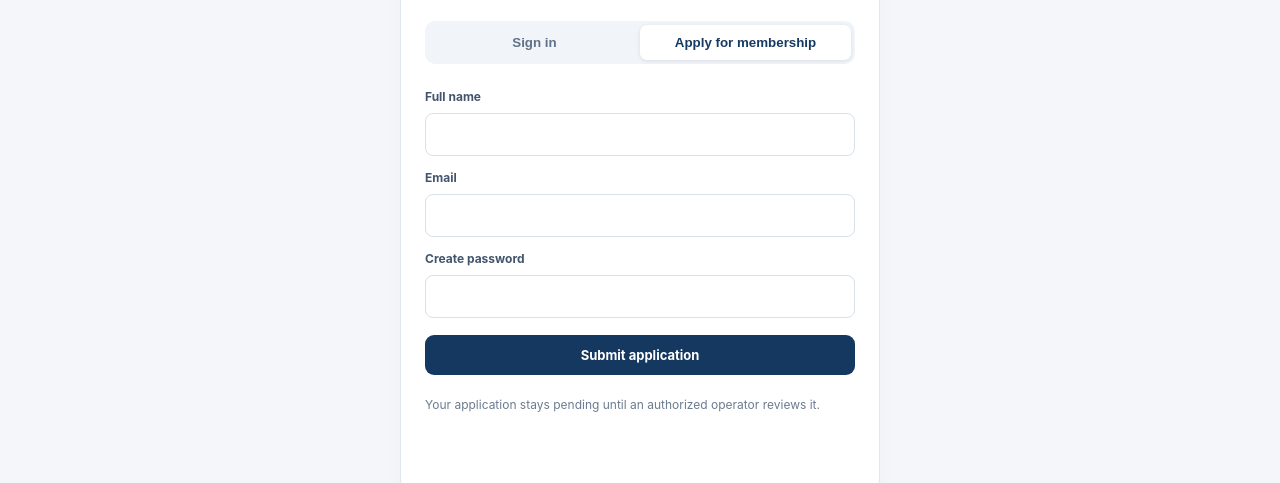
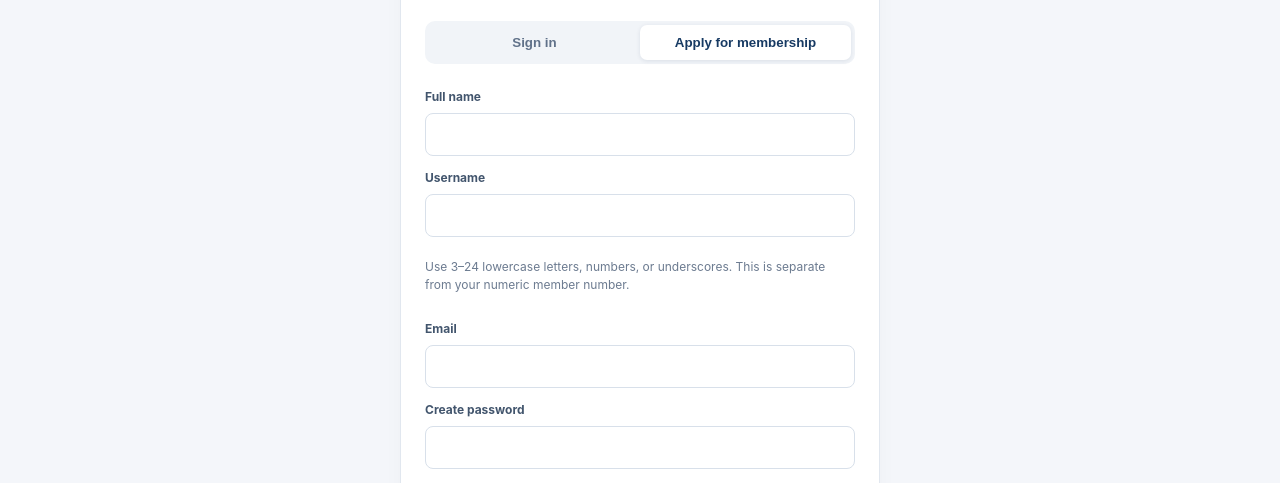
Before and after one commit to iamtheoracle/American-Vanguard-credit-union, a website: page member-portal.html in a window 1280 px wide. Both pictures are taken after a click on the button "Apply for membership". Shown: the part 273-756 px from the top of the page. Drawn offline with Linux system fonts and the light colour scheme; no server answers.

Commit message:
Separate unique username from numeric member number in membership signup

```diff
--- a/member-portal.html
+++ b/member-portal.html
@@ -16,12 +16,13 @@
       <p class="muted">Sign in to your prototype member account or submit a membership application.</p>
       <div class="tabs"><button class="tab active" id="show-login" type="button">Sign in</button><button class="tab" id="show-register" type="button">Apply for membership</button></div>
       <form id="login-form" class="stack">
-        <label for="login-identifier">Member number or email</label><input id="login-identifier" type="text" inputmode="text" autocomplete="username" placeholder="10-digit member number or email" required>
+        <label for="login-identifier">Member number, username, or email</label><input id="login-identifier" type="text" inputmode="text" autocomplete="username" placeholder="member number, username, or email" required>
         <label for="login-password">Password</label><input id="login-password" type="password" autocomplete="current-password" required>
         <button class="primary" type="submit">Sign in</button>
       </form>
       <form id="register-form" class="stack hidden">
         <label for="register-name">Full name</label><input id="register-name" maxlength="100" autocomplete="name" required>
+        <label for="register-username">Username</label><input id="register-username" minlength="3" maxlength="24" pattern="[a-z0-9_]{3,24}" autocomplete="username" required><p class="muted small">Use 3–24 lowercase letters, numbers, or underscores. This is separate from your numeric member number.</p>
         <label for="register-email">Email</label><input id="register-email" type="email" autocomplete="email" required>
         <label for="register-password">Create password</label><input id="register-password" type="password" minlength="12" autocomplete="new-password" required>
         <button class="primary" type="submit">Submit application</button>
```
